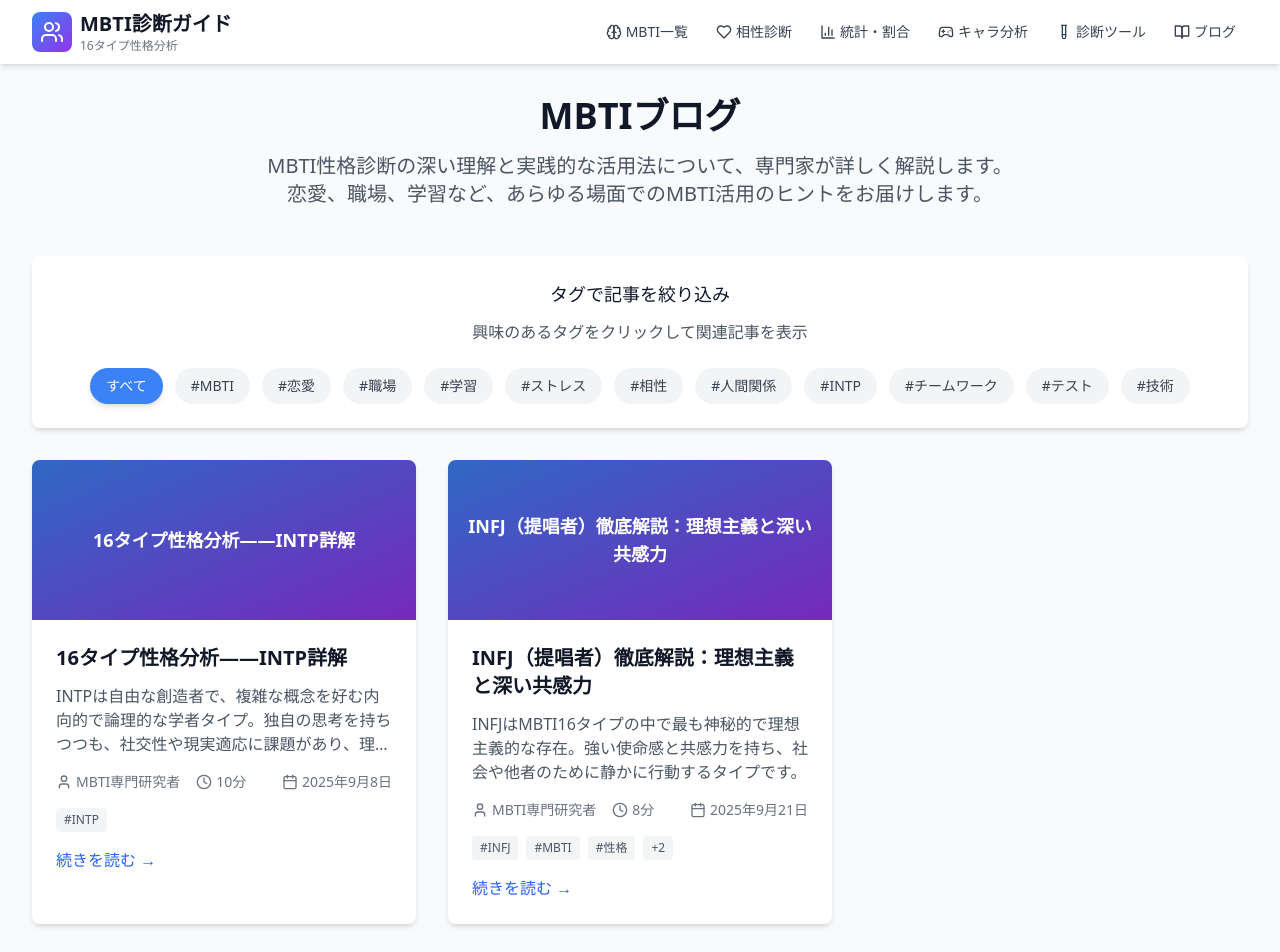
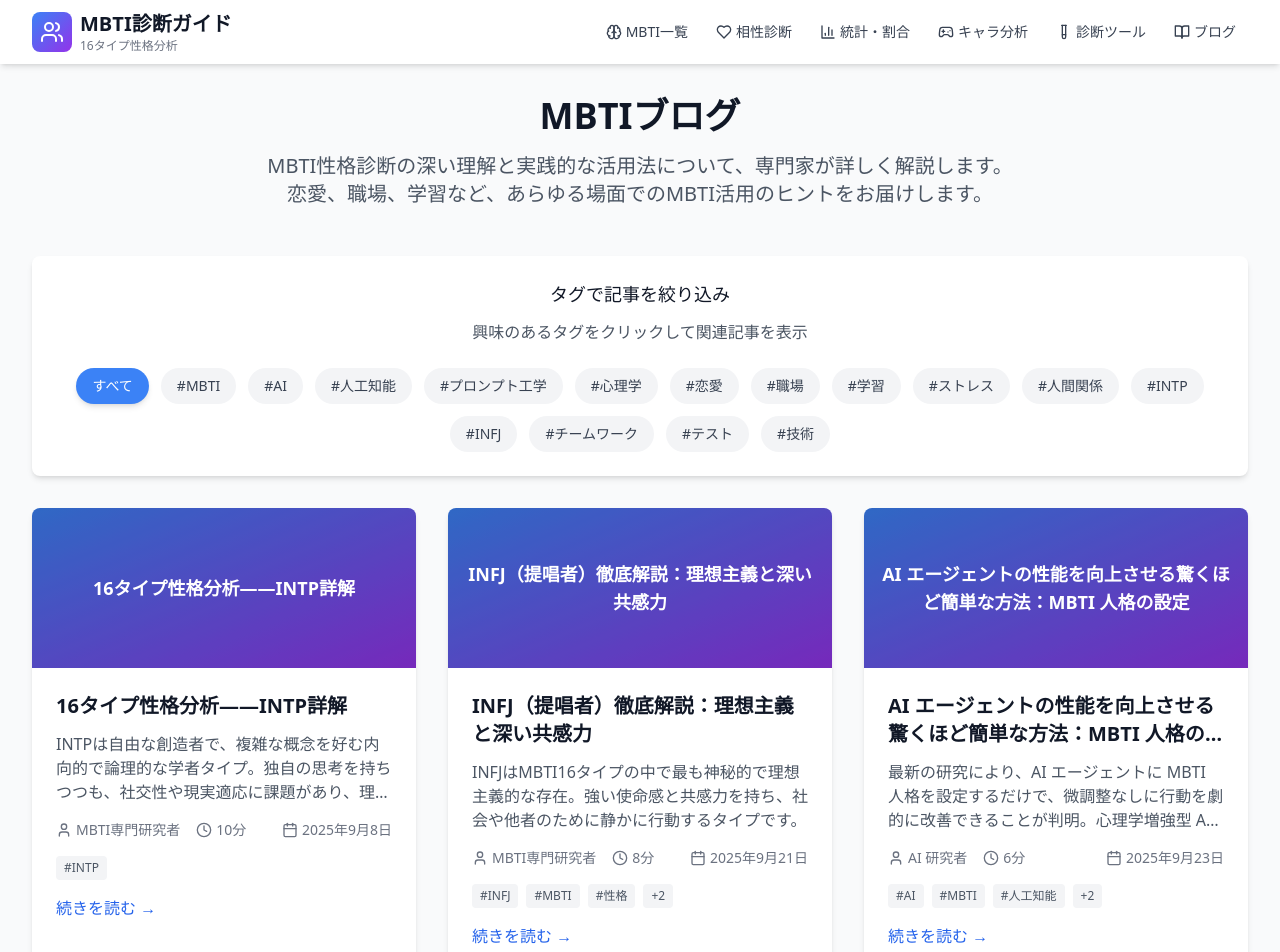
Before and after one commit to wangshaochun/mbti-statistics, a Next.js app: page /blog in a window 1280 px wide. Shown: the top 952 px of the page. Built offline with nearby package versions, Linux system fonts and the light colour scheme.

Commit message:
AI エージェントの性能を向上させる驚くほど簡単な方法：MBTI 人格の設定

```diff
--- a/src/data/blogs.ts
+++ b/src/data/blogs.ts
@@ -251,18 +251,93 @@ INFJは「静かな理想主義者」として、社会や他者のために静
     tags: ['INFJ', 'MBTI', '性格', '職業', '恋愛'],
     readTime: 8,
     image: '/images/infj-01.png'
+  },
+  {
+    id: '3',
+    title: 'AI エージェントの性能を向上させる驚くほど簡単な方法：MBTI 人格の設定',
+    excerpt: '最新の研究により、AI エージェントに MBTI 人格を設定するだけで、微調整なしに行動を劇的に改善できることが判明。心理学増強型 AI エージェントの新しい可能性を探る。',
+    content: `
+## AI エージェントがより優秀に働く絶妙な方法
+
+最近、「心理学増強型 AI エージェント」（Psychologically Enhanced AI Agents）に関する論文を読み、魅力的な観点を発見しました。複雑で高価な再訓練を行うことなく、AI の行動を導くことができるというのです。
+
+通常、AI に特定のタスクを得意にさせたい場合（例：創造的文章作成が戦略分析より得意になるように）、コストが高く時間のかかる「微調整」（fine-tuning）を行わなければなりません。
+
+問題は、汎用的で「万能」な AI は最適な選択ではないことです。事実の検索に最適化されたモデルでは、共感力があり感動的な物語を書くのは困難かもしれません。
+
+## MBTI-in-Thoughts フレームワークの発見
+
+この論文の重要な発見は、**MBTI-in-Thoughts** というフレームワークです。研究者たちは、プロンプトで大語言モデル（LLM）に特定のマイヤーズ＝ブリッグス・タイプ指標（MBTI）の人格を演じるよう単純に要求するだけで、その行動が予測可能で非常に有用な変化を示すことを発見しました。
+
+### 戦略ゲームでの実例
+
+戦略的なゲームにおいて：
+
+- **「思考」（T）型**の人格に設定されたエージェントは、裏切りを選ぶ確率が約 **90%** でした
+- **「感情」（F）型**の人格に設定されたエージェントは協力を好み、裏切りの確率は約 **50%** に留まりました
+
+これらは単一のプロンプトによって実現され、微調整は一切必要ありませんでした。
+
+## 驚くべき簡単さ
+
+最も魅力的なのは、その予想外の簡単さです。この能力は実際にはモデル内部に潜在しており、プロンプトがそれを解放する鍵のような役割を果たします。
+
+これが偶然ではないことを確認するため、研究者たちは「人格を注入された」AI に公式の 16 パーソナリティテスト（16 Personalities test）を受けさせました。結果、AI の回答は指定された人格と完全に一致しました。タスク実行時、AI は本当にその人格に「変身」していたのです。
+
+## プロンプトエンジニアリングの革命
+
+これにより、プロンプトエンジニアリング（prompt engineering）に対する私の見方が完全に変わりました。それは単に *AI に何を質問するか* だけでなく、*AI をどのような存在にするか* がより重要だということです。
+
+### 実用的な応用
+
+実際の応用は即効性があります：
+
+- **共感力のある AI カスタマーサービス** が必要な場合は、ISFJ（「守護者」）に設定
+- **冷静な市場分析** を行う AI が必要な場合は、ENTJ（「指揮官」）を試す
+
+手持ちのタスクに応じてエージェントの「才能」をマッチングできます。
+
+## より広い視野から見た未来
+
+より広い視野から見ると、これは将来的に単一の巨大な AI モデルに依存しなくなる可能性を意味します。代わりに、それぞれが特定の役割に合わせてカスタマイズされた「人格」を持つ、多様な AI エージェントチームを構築できるかもしれません。
+
+### 理想的なコラボレーション
+
+創造的な「ENFP」型エージェントと論理的な「ISTJ」型エージェントが共同でブレインストーミングを行い、複雑なプロジェクトを計画する場面を想像してみてください。これは新たな問題を提起します：特定の問題を解決するための最適な人格の組み合わせとは何でしょうか？
+
+## より汎用的で強力、制御可能な AI への道
+
+結論として、この研究は **より汎用的で強力、そして制御可能な AI** への未来を指し示しています。私たちが学んでいるのは、AI の出力結果を形作るだけでなく、タスクを処理する際の **認知と感情のスタイル全体** を形作ることです。
+
+**単純なプロンプト一つで、行動の全く新しい次元を解き放つことができる** のです。
+
+---
+
+この研究は、AI との相互作用における新しいパラダイムを示しています。複雑な技術的解決策に頼るのではなく、人間の心理学という既存の枠組みを活用することで、より効果的で専門化された AI エージェントを作成できるのです。
+
+> **重要なポイント**: この手法は、AI を単なるツールから、特定の「性格」と「専門性」を持つ協力者へと変革する可能性を秘めています。
+    `,
+    author: 'AI 研究者',
+    publishDate: '2025-09-23',
+    tags: ['AI', 'MBTI', '人工知能', 'プロンプト工学', '心理学'],
+    readTime: 6,
+    image: '/images/ai-mbti.png'
   }
 ];
 
 export const popularTags = [
   'MBTI',
+  'AI',
+  '人工知能',
+  'プロンプト工学',
+  '心理学',
   '恋愛',
   '職場',
   '学習',
   'ストレス',
-  '相性',
   '人間関係',
   'INTP',
+  'INFJ',
   'チームワーク',
   'テスト',
   '技術'
```
Also changed, not shown: public/images/ai-mbti.png (added).
